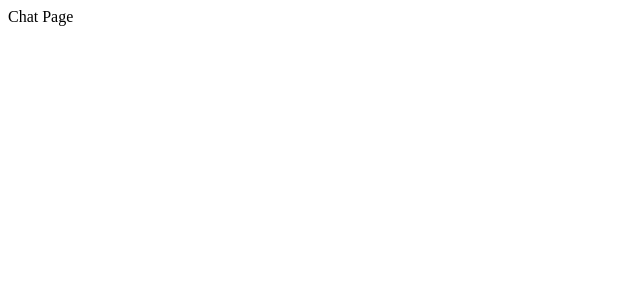
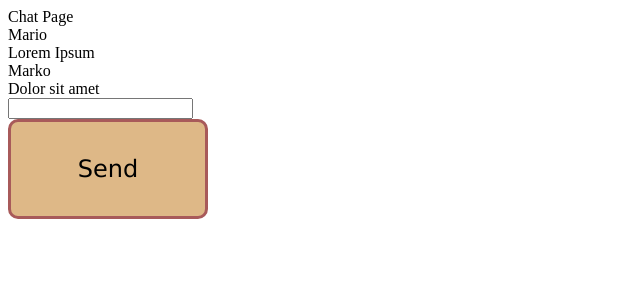
Before and after one commit to Apheli10s/Chat-app, a React (Create React App) app: page / in a window 1280 px wide. Both pictures are taken after typing "Sample" into the empty fields and a click on the button "Sign in". Shown: the top 300 px of the page, without its empty margins (0-640 px from the left). Built offline with nearby package versions, Linux system fonts and the light colour scheme.

Commit message:
additional updates

```diff
--- /dev/null
+++ b/src/components/Message.jsx
@@ -0,0 +1,8 @@
+export function Message (props){
+    return (
+        <div className="message">
+            <div className="message-author">{props.author}</div>
+            <div className="message-text">{props.text}</div>
+        </div>
+    );
+}
--- a/src/components/SubmitFormField.jsx
+++ b/src/components/SubmitFormField.jsx
@@ -1,7 +1,9 @@
-export function SubmitFormField () {
+import "../styles/SubmitFormField.css"
+
+export function SubmitFormField (props) {
     return (
         <div className="submit-form-field">
-                        <button type="submit">Sign in</button>
+                        <button type="submit">{props.label}</button>
                     </div>
     );
 };
--- a/src/pages/ChatPage.jsx
+++ b/src/pages/ChatPage.jsx
@@ -1,6 +1,19 @@
+import { InputFormField } from "../components/InputFormField";
+import { Message } from "../components/Message";
+import { SubmitFormField } from "../components/SubmitFormField";
 
 export function ChatPage(){
     return(
-        <div>Chat Page</div>
+        <div>
+            Chat Page
+            <div className="message-list">
+                <Message author="Mario" text="Lorem Ipsum"/>
+                <Message author="Marko" text="Dolor sit amet"/>
+            </div>
+            <form>
+                <InputFormField />
+                <SubmitFormField label="Send"/>
+            </form>
+        </div>
     );
-}
+};
--- a/src/pages/SignInPage.jsx
+++ b/src/pages/SignInPage.jsx
@@ -32,7 +32,7 @@ export function SignInPage(props){
                                     onChange={handleUsernameChange}
                                     value={formState}/>
                     <RandomNameButton onRandomName ={handleUsernameChange}/>
-                    <SubmitFormField />
+                    <SubmitFormField label="Sign in"/>
                 </form>
             </div>
         </div>
--- /dev/null
+++ b/src/styles/SubmitFormField.css
@@ -0,0 +1,19 @@
+.submit-form-field {
+    width: 200px;
+    height: 100px;
+}
+
+.submit-form-field button {
+    width: 200px;
+    height: 100px;
+    border: solid;
+    border-radius: 10px;
+    border-color: rgb(168, 90, 90);
+    font-family: Verdana, Geneva, Tahoma, sans-serif;
+    font-size: 24px;
+    background-color: burlywood;
+}
+
+.submit-form-field:hover button {
+    background-color: rgb(172, 140, 99);
+}
```
Also changed, not shown: src/App.js (line endings or trailing spaces).
